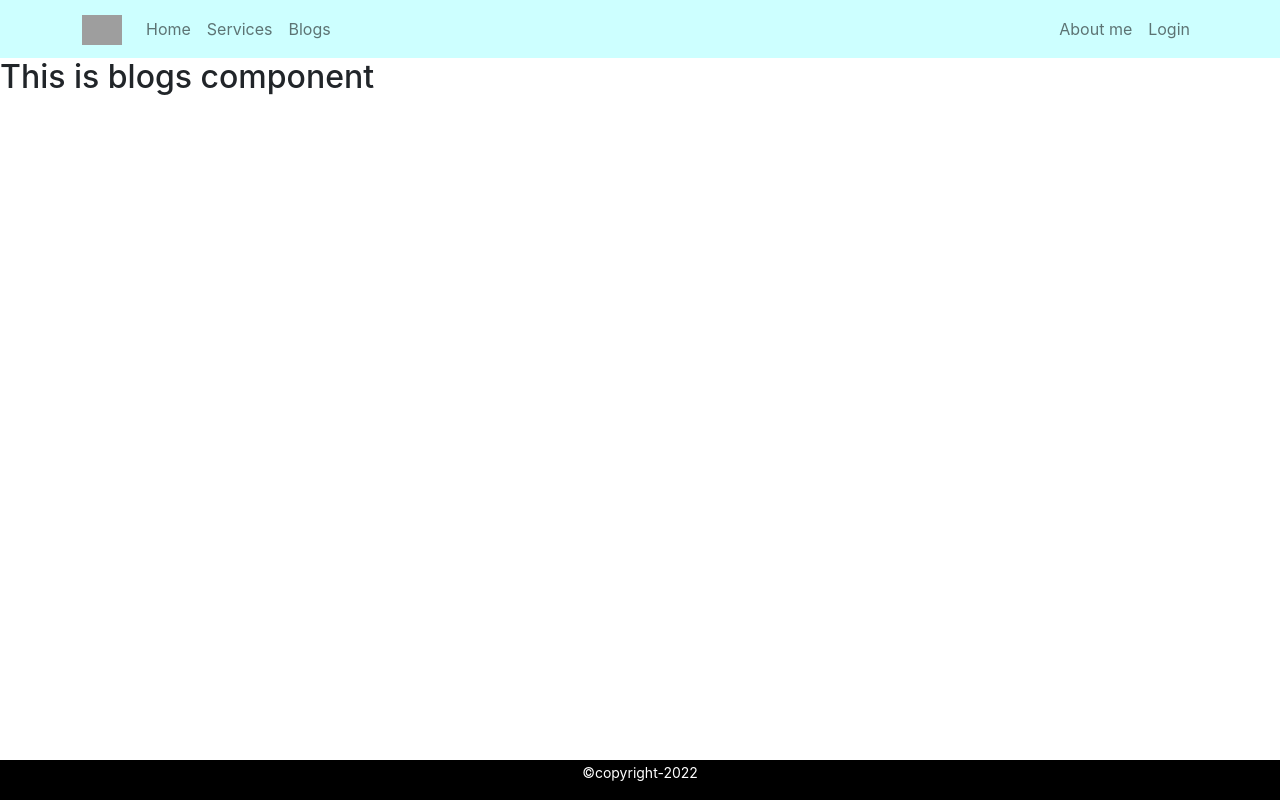
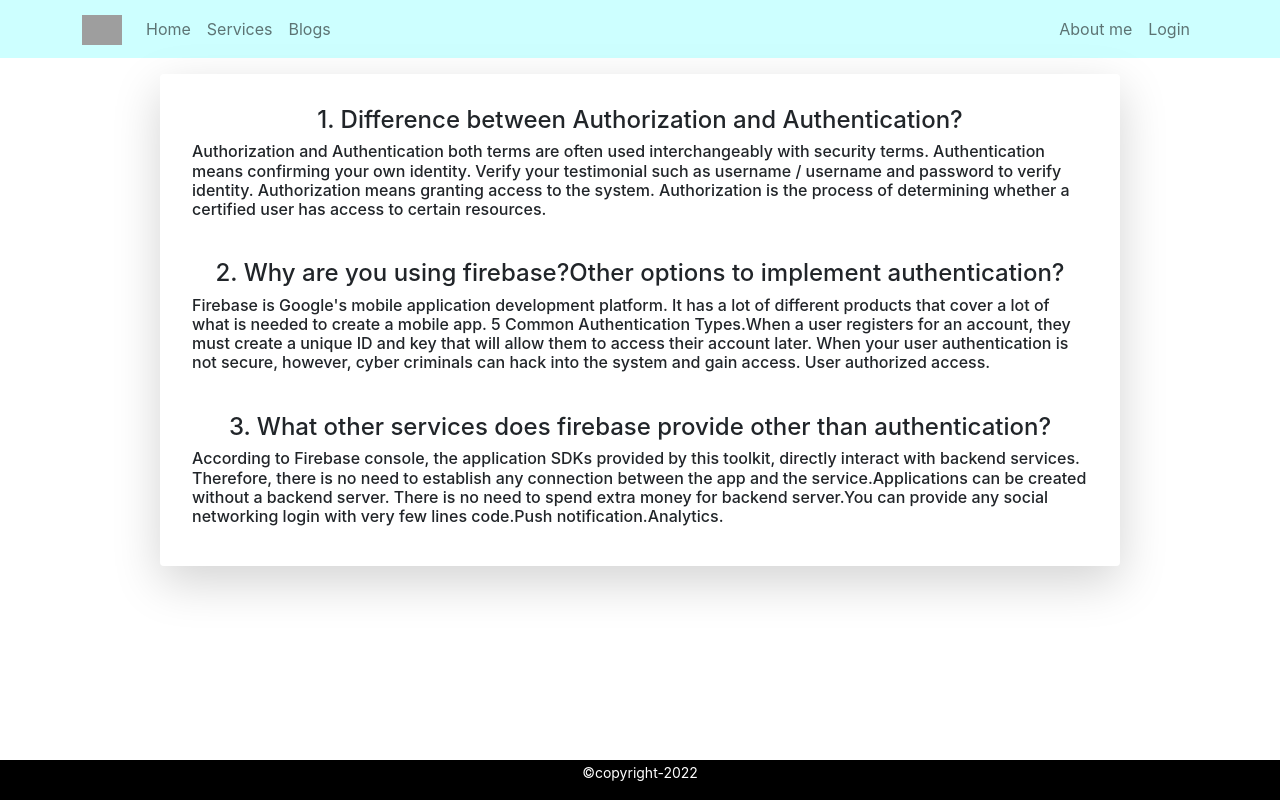
Before and after one commit to Sakilshikdar/independent-service-provider-assigment-10, a React (Create React App) app: page /blogs in a window 1280 px wide. Built offline with nearby package versions, Linux system fonts and the light colour scheme; no server answers; grey boxes are pictures that could not be loaded.

Commit message:
all-most-done

```diff
--- a/src/Pages/Blogs/Blogs.js
+++ b/src/Pages/Blogs/Blogs.js
@@ -2,8 +2,23 @@ import React from 'react';
 
 const Blogs = () => {
     return (
-        <div>
-            <h2>This is blogs component</h2>
+        <div className='bg-opacity-25 mx-auto w-75 mt-3 shadow-lg p-3 mb-5 bg-white rounded'>
+            <div className='p-3'>
+                <h4 className='text-center'>1. Difference between Authorization and Authentication?</h4>
+                <h6>Authorization and Authentication both terms are often used interchangeably with security terms. Authentication means confirming your own identity. Verify your testimonial such as username / username and password to verify identity. Authorization means granting access to the system. Authorization is the process of determining whether a certified user has access to certain resources.
+                </h6>
+            </div>
+            <div className='p-3'>
+                <h4 className='text-center'>2. Why are you using firebase?Other options to implement authentication?</h4>
+                <h6>Firebase is Google's mobile application development platform. It has a lot of different products that cover a lot of what is needed to create a mobile app.
+                    5 Common Authentication Types.When a user registers for an account, they must create a unique ID and key that will allow them to access their account later. When your user authentication is not secure, however, cyber criminals can hack into the system and gain access. User authorized access.
+
+                </h6>
+            </div>
+            <div className='p-3'>
+                <h4 className='text-center'>3. What other services does firebase provide other than authentication?</h4>
+                <h6>According to Firebase console, the application SDKs provided by this toolkit, directly interact with backend services. Therefore, there is no need to establish any connection between the app and the service.Applications can be created without a backend server. There is no need to spend extra money for backend server.You can provide any social networking login with very few lines code.Push notification.Analytics.</h6>
+            </div>
         </div>
     );
 };
--- a/src/Pages/CheckOut/CheckOut.js
+++ b/src/Pages/CheckOut/CheckOut.js
@@ -3,7 +3,7 @@ import React from 'react';
 const CheckOut = () => {
     return (
         <div>
-            <h1>This is checkout</h1>
+            <h1 className='mt-3 text-center'>This is checkout</h1>
         </div>
     );
 };
--- a/src/Pages/Login/Register/Register.js
+++ b/src/Pages/Login/Register/Register.js
@@ -7,6 +7,7 @@ import Social from "../../Hooks/Social";
 import { ToastContainer, toast } from 'react-toastify';
 import 'react-toastify/dist/ReactToastify.css';
 import { sendEmailVerification } from "firebase/auth";
+import Loading from '../../Shared/Loading/Loading';
 
 const Register = () => {
   const [createUserWithEmailAndPassword, user, loading] =
@@ -22,11 +23,11 @@ const Register = () => {
   };
 
   if (loading) {
-    return <h1 className="text-center mt-5">Loading...</h1>;
+    return <Loading></Loading>
   }
 
   const verificationEmail = () =>{
-    console.log(auth)
+    console.log(auth.currentUser)
     sendEmailVerification(auth.currentUser)
     .then(()=>{
       alert('Email sent')
```
Also changed, not shown: firebase.json (added), 1 other file (tests, documents, lock files or other folders).
